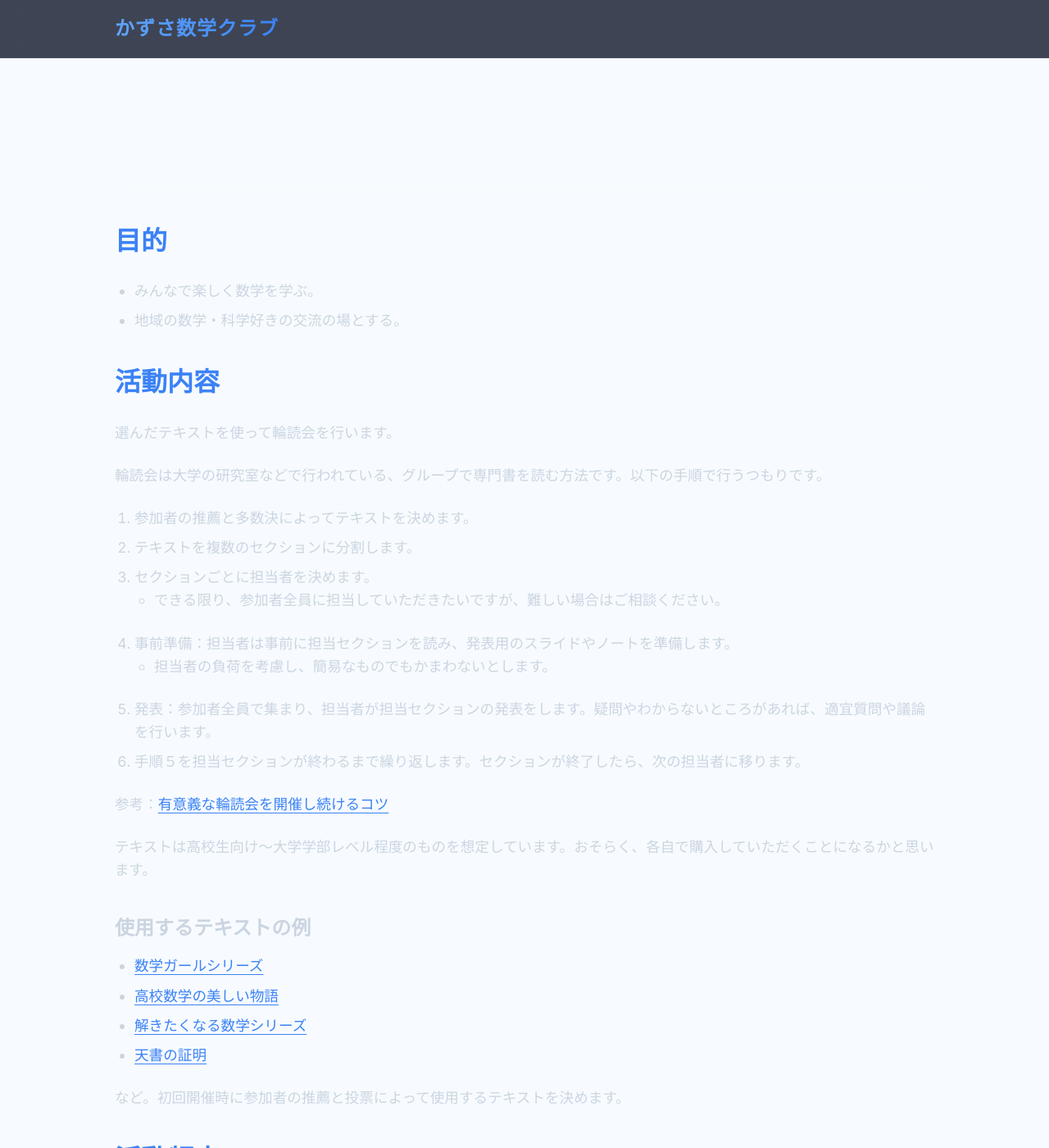
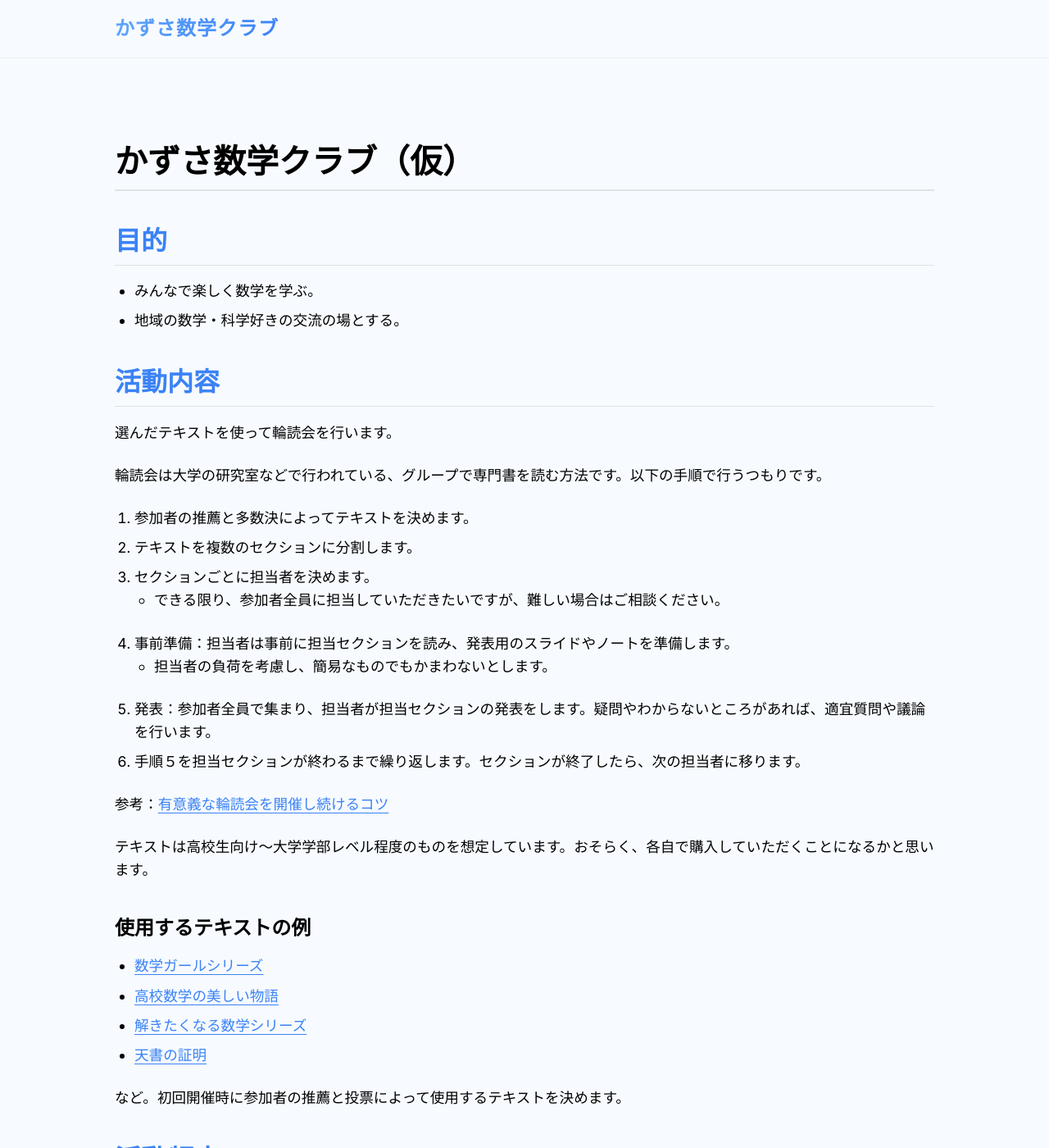
Before and after one commit to jumpeke/kazusa-math-club, a Jekyll site: the page built from index.md, in a window 1280 px wide and 1400 px high. Shown: the whole window at 82% size. Built offline with Jekyll 4.4.1, drawn with Linux system fonts in a browser that asks for light colours; our own code applies the rules of GitHub Pages for plain Markdown files.

Commit message:
refactor: migrate CSS styles to theme-based variables and update color palette for light mode compatibility

```diff
--- a/_config.yml
+++ b/_config.yml
@@ -5,4 +5,3 @@ baseurl: "/kazusa-math-club"
 lang: ja
 exclude:
   - README.md
-theme: null
--- a/assets/css/style.css
+++ b/assets/css/style.css
@@ -37,10 +37,10 @@ a:hover {
 
 /* Header */
 .header {
-    background: rgba(15, 23, 42, 0.8);
+    background: var(--bg-color);
     backdrop-filter: blur(12px);
     -webkit-backdrop-filter: blur(12px);
-    border-bottom: 1px solid rgba(255, 255, 255, 0.05);
+    border-bottom: 1px solid rgba(0, 0, 0, 0.05);
     position: sticky;
     top: 0;
     z-index: 100;
@@ -89,28 +89,26 @@ a:hover {
 
 .markdown-body h1 {
     font-size: 2.5rem;
-    background-clip: text;
-    -webkit-background-clip: text;
-    -webkit-text-fill-color: transparent;
-    border-bottom: 2px solid rgba(255, 255, 255, 0.1);
+    color: var(--text-color);
+    border-bottom: 2px solid rgba(0, 0, 0, 0.1);
     padding-bottom: 0.5rem;
 }
 
 .markdown-body h2 {
     font-size: 2rem;
     color: var(--primary-color);
-    border-bottom: 1px solid rgba(255, 255, 255, 0.1);
+    border-bottom: 1px solid rgba(0, 0, 0, 0.1);
     padding-bottom: 0.5rem;
 }
 
 .markdown-body h3 {
     font-size: 1.5rem;
-    color: #cbd5e1;
+    color: var(--text-color);
 }
 
 .markdown-body p {
     margin-bottom: 1.5rem;
-    color: #cbd5e1;
+    color: var(--text-color);
     font-size: 1.1rem;
 }
 
@@ -118,7 +116,7 @@ a:hover {
 .markdown-body ol {
     margin-bottom: 1.5rem;
     padding-left: 1.5rem;
-    color: #cbd5e1;
+    color: var(--text-color);
     font-size: 1.1rem;
 }
 
@@ -140,12 +138,12 @@ a:hover {
     border-left: 4px solid var(--primary-color);
     margin: 1.5rem 0;
     padding: 1rem 1.5rem;
-    background: rgba(59, 130, 246, 0.1);
+    background: var(--content-bg);
     border-radius: 0 8px 8px 0;
 }
 
 .markdown-body code {
-    background: rgba(255, 255, 255, 0.1);
+    background: var(--content-bg);
     padding: 0.2rem 0.4rem;
     border-radius: 4px;
     font-family: monospace;
@@ -158,11 +156,11 @@ a:hover {
 }
 
 .markdown-body pre {
-    background: rgba(15, 23, 42, 0.8);
+    background: var(--content-bg);
     padding: 1.5rem;
     border-radius: 12px;
     overflow-x: auto;
-    border: 1px solid rgba(255, 255, 255, 0.05);
+    border: 1px solid rgba(0, 0, 0, 0.05);
     margin-bottom: 1.5rem;
 }
 
@@ -170,7 +168,7 @@ a:hover {
 .footer {
     text-align: center;
     padding: 30px 0;
-    color: #475569;
-    border-top: 1px solid rgba(255, 255, 255, 0.05);
-    background: rgba(15, 23, 42, 0.9);
+    color: var(--text-color);
+    border-top: 1px solid rgba(0, 0, 0, 0.05);
+    background: var(--bg-color);
 }
```
